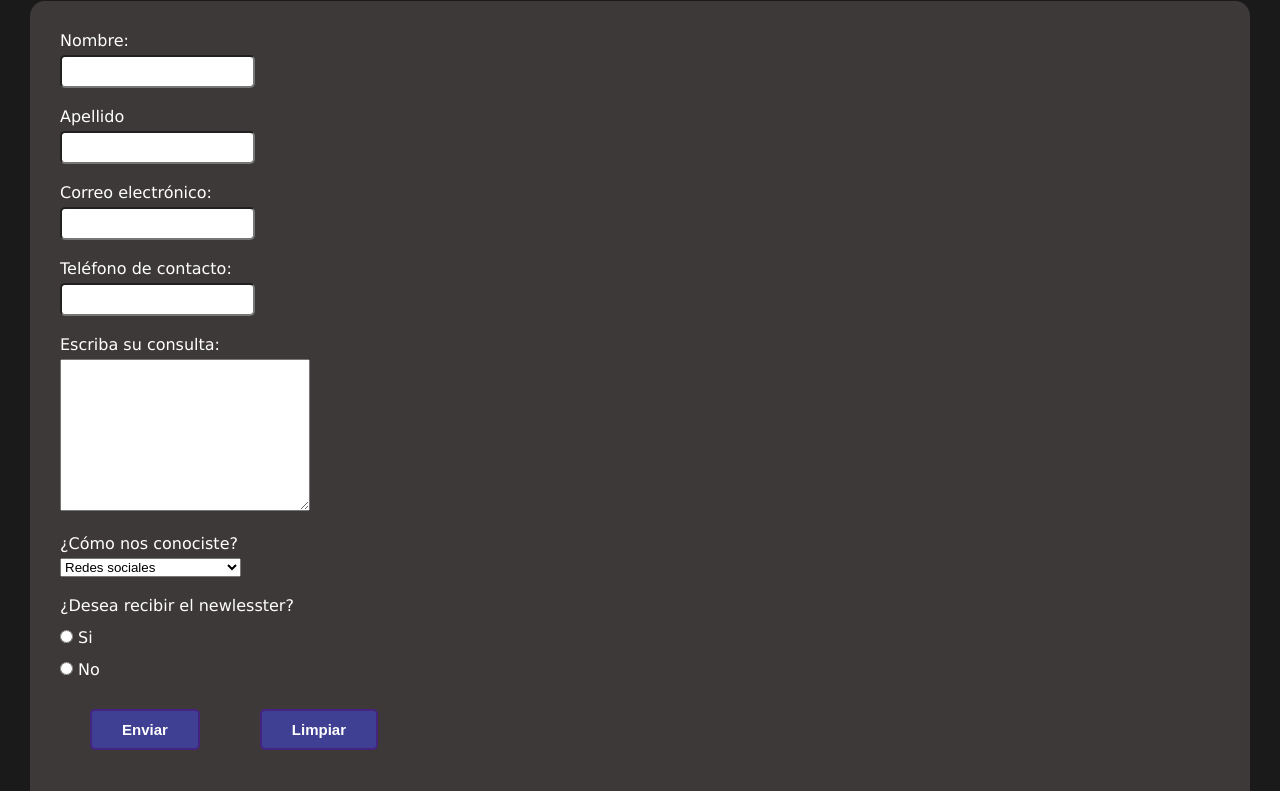
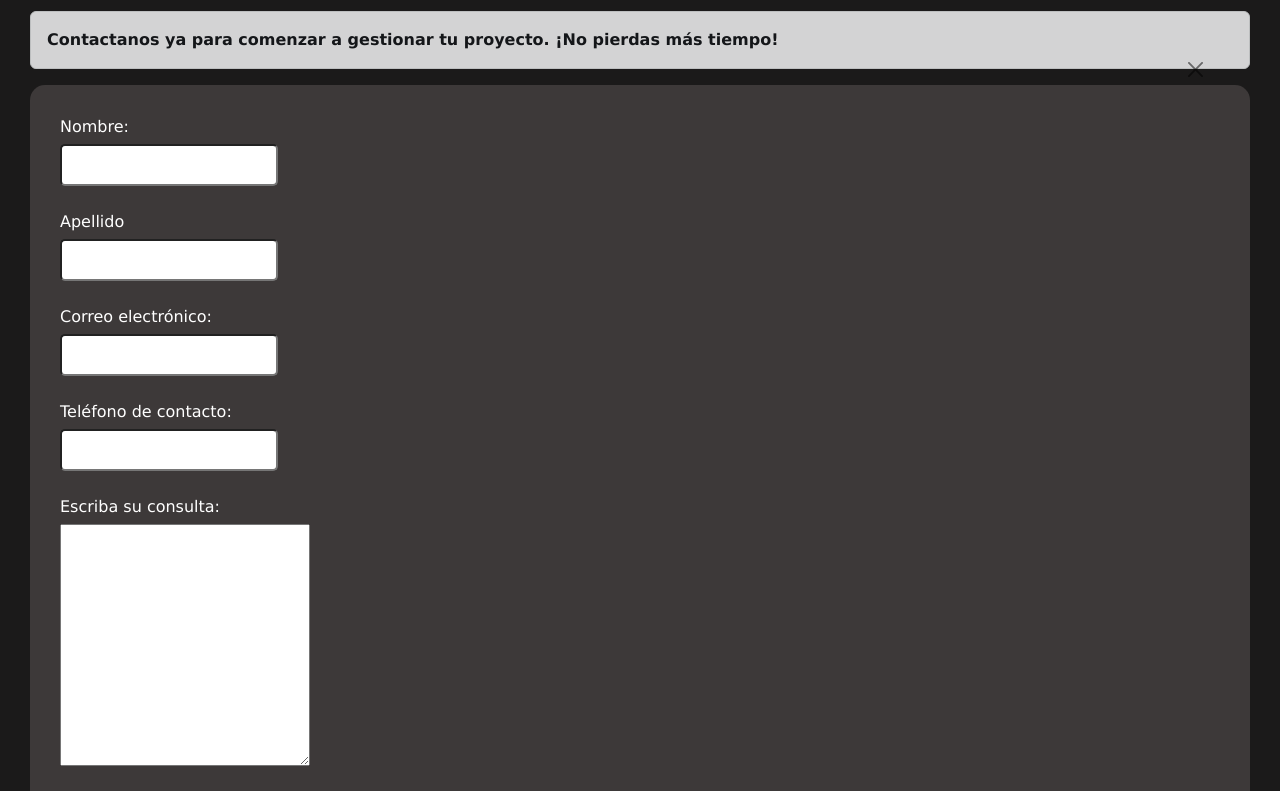
Before and after one commit to eliascelada/EC-INGENIERIA, a plain HTML site: page pages/contacto.html in a window 1280 px wide. Shown: the part 177-968 px from the top of the page. Drawn offline with nearby package versions, Linux system fonts and the light colour scheme.

Commit message:
Aplicando Bootstrap emergente

```diff
--- a/pages/contacto.html
+++ b/pages/contacto.html
@@ -4,6 +4,8 @@
     <meta charset="UTF-8">
     <meta http-equiv="X-UA-Compatible" content="IE=edge">
     <meta name="viewport" content="width=device-width, initial-scale=1.0">
+    <!-- CSS only -->
+    <link href="https://cdn.jsdelivr.net/npm/bootstrap@5.2.0/dist/css/bootstrap.min.css" rel="stylesheet" integrity="sha384-gH2yIJqKdNHPEq0n4Mqa/HGKIhSkIHeL5AyhkYV8i59U5AR6csBvApHHNl/vI1Bx" crossorigin="anonymous">
     <link rel="stylesheet" href="../css/styles.css">
     <title>Contacto</title>
 </head>
@@ -22,6 +24,10 @@
     </header>
     <main class="main contacto">
         <h1 class="contact__title">Contacto</h1>
+        <div class="alert alert-dark alert-dismissible fade show" role="alert">
+            <strong>Contactanos ya para comenzar a gestionar tu proyecto. ¡No pierdas más tiempo!</strong>
+            <button type="button" class="btn-close" data-bs-dismiss="alert" aria-label="Close"></button>
+        </div>
         <form action="">
         <!--<fieldset class="cuadro">-->
             <!-- <legend>Formulario de contacto</legend> -->
@@ -85,5 +91,7 @@
             <p>© Elías Celada - Todos los derechos reservados.</p>
         </div>
         </footer>
+        <!-- JavaScript Bundle with Popper -->
+        <script src="https://cdn.jsdelivr.net/npm/bootstrap@5.2.0/dist/js/bootstrap.bundle.min.js" integrity="sha384-A3rJD856KowSb7dwlZdYEkO39Gagi7vIsF0jrRAoQmDKKtQBHUuLZ9AsSv4jD4Xa" crossorigin="anonymous"></script>
 </body>
 </html>
```
Also changed, not shown: index.html (+8 -1 lines), pages/nosotros.html (+8 -0 lines), pages/proyectos.html (+8 -0 lines), pages/servicios.html (+8 -0 lines).
